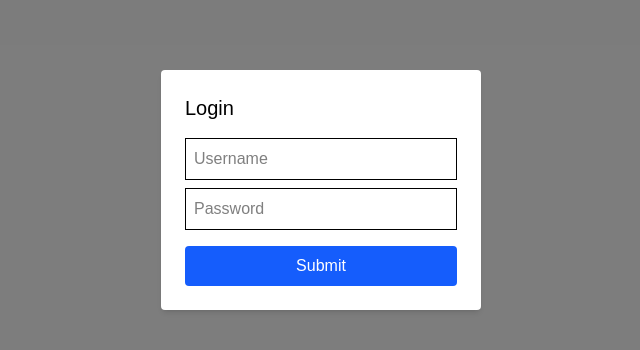
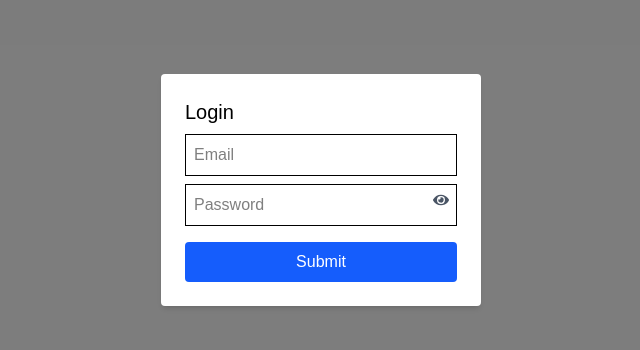
Before and after one commit to valttku/sote2035, a Next.js app in the folder client/: page /login in a window 1280 px wide. Both pictures are taken after a click on the button "Login". Shown: the part 210-560 px from the top of the page, without its empty margins (319-959 px from the left). Built offline with nearby package versions, Linux system fonts and the light colour scheme.

Commit message:
improved user login and register

```diff
--- a/client/src/app/login/page.tsx
+++ b/client/src/app/login/page.tsx
@@ -1,26 +1,40 @@
 "use client";
 import { useState } from "react";
+import { useRouter } from "next/navigation";
+import Modal from "../../components/Modal";
+import LoginForm from "../../components/LoginForm";
+import RegisterForm from "../../components/RegisterForm";
 
 export default function LoginPage() {
   const [showLogin, setShowLogin] = useState(false);
   const [showRegister, setShowRegister] = useState(false);
-  const [username, setUsername] = useState("");
-  const [password, setPassword] = useState("");
+  const router = useRouter();
 
-  async function handleSubmit(endpoint: "login" | "register") {
+  async function handleSubmit(
+    endpoint: "login" | "register",
+    email: string,
+    password: string
+  ) {
     try {
       const res = await fetch(`http://localhost:4000/api/v1/auth/${endpoint}`, {
         method: "POST",
         headers: { "Content-Type": "application/json" },
-        body: JSON.stringify({ username, password }),
+        body: JSON.stringify({ email, password }),
       });
 
       const data = await res.json();
-      alert(JSON.stringify(data, null, 2));
-      setShowLogin(false);
-      setShowRegister(false);
-      setUsername("");
-      setPassword("");
+
+      if (res.ok) {
+        if (endpoint === "login") {
+          router.push("/"); // redirect to home
+        } else {
+          alert("Registration successful! You can now log in.");
+          setShowRegister(false);
+          setShowLogin(true);
+        }
+      } else {
+        alert(data.error || "Something went wrong");
+      }
     } catch {
       alert("Error connecting to server");
     }
@@ -45,79 +59,17 @@ export default function LoginPage() {
       </div>
 
       {showLogin && (
-        <div
-          className="fixed inset-0 flex items-center justify-center bg-black/50"
-          onClick={() => setShowLogin(false)}
-        >
-          <div
-            className="bg-white p-6 rounded shadow-md w-80"
-            onClick={(e) => e.stopPropagation()}
-          >
-            <h2 className="text-xl mb-4">Login</h2>
-            <form
-              onSubmit={(e) => {
-                e.preventDefault();
-                handleSubmit("login");
-              }}
-            >
-              <input
-                type="text"
-                value={username}
-                onChange={(e) => setUsername(e.target.value)}
-                placeholder="Username"
-                className="block mb-2 border p-2 w-full"
-              />
-              <input
-                type="password"
-                value={password}
-                onChange={(e) => setPassword(e.target.value)}
-                placeholder="Password"
-                className="block mb-4 border p-2 w-full"
-              />
-              <button type="submit" className="w-full bg-blue-600 text-white p-2 rounded">
-                Submit
-              </button>
-            </form>
-          </div>
-        </div>
+        <Modal onClose={() => setShowLogin(false)}>
+          <LoginForm onSubmit={(email, password) => handleSubmit("login", email, password)} />
+        </Modal>
       )}
 
       {showRegister && (
-        <div
-          className="fixed inset-0 flex items-center justify-center bg-black/50"
-          onClick={() => setShowRegister(false)}
-        >
-          <div
-            className="bg-white p-6 rounded shadow-md w-80"
-            onClick={(e) => e.stopPropagation()}
-          >
-            <h2 className="text-xl mb-4">Register</h2>
-            <form
-              onSubmit={(e) => {
-                e.preventDefault();
-                handleSubmit("register");
-              }}
-            >
-              <input
-                type="text"
-                value={username}
-                onChange={(e) => setUsername(e.target.value)}
-                placeholder="Username"
-                className="block mb-2 border p-2 w-full"
-              />
-              <input
-                type="password"
-                value={password}
-                onChange={(e) => setPassword(e.target.value)}
-                placeholder="Password"
-                className="block mb-4 border p-2 w-full"
-              />
-              <button type="submit" className="w-full bg-green-600 text-white p-2 rounded">
-                Submit
-              </button>
-            </form>
-          </div>
-        </div>
+        <Modal onClose={() => setShowRegister(false)}>
+          <RegisterForm
+            onSubmit={(email, password) => handleSubmit("register", email, password)}
+          />
+        </Modal>
       )}
     </main>
   );
--- /dev/null
+++ b/client/src/components/LoginForm.tsx
@@ -0,0 +1,98 @@
+"use client";
+import { useState, useRef } from "react";
+import { FaEye, FaEyeSlash } from "react-icons/fa";
+
+export default function LoginForm({
+  onSubmit,
+}: {
+  onSubmit: (email: string, password: string) => void;
+}) {
+  const [email, setEmail] = useState("");
+  const [password, setPassword] = useState("");
+  const [showPassword, setShowPassword] = useState(false);
+  const [emailError, setEmailError] = useState<string | null>(null);
+  const [loading, setLoading] = useState(false);
+
+  const emailRef = useRef<HTMLInputElement>(null);
+
+  const emailOk = (v: string) => /^[^\s@]+@[^\s@]+\.[^\s@]+$/.test(v);
+
+  function validate(): boolean {
+    if (!emailOk(email)) {
+      setEmailError("Enter a valid email address");
+      emailRef.current?.focus();
+      return false;
+    }
+    setEmailError(null);
+    return true;
+  }
+
+  async function handleSubmit(e: React.FormEvent) {
+    e.preventDefault();
+    if (!validate()) return;
+    setLoading(true);
+    await onSubmit(email, password);
+    setLoading(false);
+  }
+
+  return (
+    <form onSubmit={handleSubmit} className="space-y-2">
+      <h2 className="text-xl mb-2">Login</h2>
+
+      <label htmlFor="login-email" className="sr-only">
+        Email
+      </label>
+      <input
+        id="login-email"
+        ref={emailRef}
+        type="email"
+        inputMode="email"
+        autoComplete="email"
+        spellCheck={false}
+        value={email}
+        onChange={(e) => setEmail(e.target.value)}
+        placeholder="Email"
+        className="block border p-2 w-full"
+        required
+        aria-invalid={!!emailError}
+      />
+      {emailError && (
+        <p className="text-red-600 text-sm" aria-live="polite" role="alert">
+          {emailError}
+        </p>
+      )}
+
+      <label htmlFor="login-password" className="sr-only">
+        Password
+      </label>
+      <div className="relative">
+        <input
+          id="login-password"
+          type={showPassword ? "text" : "password"}
+          autoComplete="current-password"
+          value={password}
+          onChange={(e) => setPassword(e.target.value)}
+          placeholder="Password"
+          className="block border p-2 w-full pr-10"
+          required
+        />
+        <button
+          type="button"
+          className="absolute right-2 top-2 text-gray-600"
+          onClick={() => setShowPassword(!showPassword)}
+          aria-label={showPassword ? "Hide password" : "Show password"}
+        >
+          {showPassword ? <FaEyeSlash /> : <FaEye />}
+        </button>
+      </div>
+
+      <button
+        type="submit"
+        disabled={loading}
+        className="w-full bg-blue-600 text-white p-2 rounded mt-2 disabled:opacity-50"
+      >
+        {loading ? "Loading..." : "Submit"}
+      </button>
+    </form>
+  );
+}
--- /dev/null
+++ b/client/src/components/Modal.tsx
@@ -0,0 +1,23 @@
+"use client";
+import { ReactNode } from "react";
+
+type ModalProps = {
+  children: ReactNode;
+  onClose: () => void;
+};
+
+export default function Modal({ children, onClose }: ModalProps) {
+  return (
+    <div
+      className="fixed inset-0 flex items-center justify-center bg-black/50"
+      onClick={onClose}
+    >
+      <div
+        className="bg-white p-6 rounded shadow-md w-80"
+        onClick={(e) => e.stopPropagation()}
+      >
+        {children}
+      </div>
+    </div>
+  );
+}
--- /dev/null
+++ b/client/src/components/RegisterForm.tsx
@@ -0,0 +1,161 @@
+"use client";
+import { useState, useRef } from "react";
+import { FaEye, FaEyeSlash } from "react-icons/fa";
+
+export default function RegisterForm({
+  onSubmit,
+}: {
+  onSubmit: (email: string, password: string) => void;
+}) {
+  const [email, setEmail] = useState("");
+  const [password, setPassword] = useState("");
+  const [confirmPassword, setConfirmPassword] = useState("");
+  const [showPassword, setShowPassword] = useState(false);
+  const [showConfirmPassword, setShowConfirmPassword] = useState(false);
+  const [emailError, setEmailError] = useState<string | null>(null);
+  const [passwordError, setPasswordError] = useState<string | null>(null);
+  const [confirmError, setConfirmError] = useState<string | null>(null);
+  const [loading, setLoading] = useState(false);
+
+  const emailRef = useRef<HTMLInputElement>(null);
+  const passwordRef = useRef<HTMLInputElement>(null);
+
+  const emailOk = (v: string) => /^[^\s@]+@[^\s@]+\.[^\s@]+$/.test(v);
+
+  function validate(): boolean {
+    let ok = true;
+
+    if (!emailOk(email)) {
+      setEmailError("Enter a valid email address");
+      emailRef.current?.focus();
+      ok = false;
+    } else {
+      setEmailError(null);
+    }
+
+    if (password.length < 8) {
+      setPasswordError("Password must be at least 8 characters");
+      if (ok) passwordRef.current?.focus();
+      ok = false;
+    } else {
+      setPasswordError(null);
+    }
+
+    if (password !== confirmPassword) {
+      setConfirmError("Passwords do not match");
+      ok = false;
+    } else {
+      setConfirmError(null);
+    }
+
+    return ok;
+  }
+
+  async function handleSubmit(e: React.FormEvent) {
+    e.preventDefault();
+    if (!validate()) return;
+    setLoading(true);
+    await onSubmit(email, password);
+    setLoading(false);
+  }
+
+  return (
+    <form onSubmit={handleSubmit} className="space-y-2">
+      <h2 className="text-xl mb-2">Register</h2>
+
+      <label htmlFor="reg-email" className="sr-only">
+        Email
+      </label>
+      <input
+        id="reg-email"
+        ref={emailRef}
+        type="email"
+        inputMode="email"
+        autoComplete="email"
+        spellCheck={false}
+        value={email}
+        onChange={(e) => setEmail(e.target.value)}
+        placeholder="Email"
+        className="block border p-2 w-full"
+        required
+        aria-invalid={!!emailError}
+      />
+      {emailError && (
+        <p className="text-red-600 text-sm" aria-live="polite" role="alert">
+          {emailError}
+        </p>
+      )}
+
+      <label htmlFor="reg-password" className="sr-only">
+        Password
+      </label>
+      <div className="relative">
+        <input
+          id="reg-password"
+          ref={passwordRef}
+          type={showPassword ? "text" : "password"}
+          autoComplete="new-password"
+          minLength={8}
+          value={password}
+          onChange={(e) => setPassword(e.target.value)}
+          placeholder="Password"
+          className="block border p-2 w-full pr-10"
+          required
+          aria-invalid={!!passwordError}
+        />
+        <button
+          type="button"
+          className="absolute right-2 top-2 text-gray-600"
+          onClick={() => setShowPassword(!showPassword)}
+          aria-label={showPassword ? "Hide password" : "Show password"}
+        >
+          {showPassword ? <FaEyeSlash /> : <FaEye />}
+        </button>
+      </div>
+      {passwordError && (
+        <p className="text-red-600 text-sm" aria-live="polite" role="alert">
+          {passwordError}
+        </p>
+      )}
+
+      <label htmlFor="reg-confirm" className="sr-only">
+        Confirm Password
+      </label>
+      <div className="relative">
+        <input
+          id="reg-confirm"
+          type={showConfirmPassword ? "text" : "password"}
+          autoComplete="new-password"
+          minLength={8}
+          value={confirmPassword}
+          onChange={(e) => setConfirmPassword(e.target.value)}
+          placeholder="Confirm Password"
+          className="block border p-2 w-full pr-10"
+          required
+          aria-invalid={!!confirmError}
+        />
+        <button
+          type="button"
+          className="absolute right-2 top-2 text-gray-600"
+          onClick={() => setShowConfirmPassword(!showConfirmPassword)}
+          aria-label={showConfirmPassword ? "Hide password" : "Show password"}
+        >
+          {showConfirmPassword ? <FaEyeSlash /> : <FaEye />}
+        </button>
+      </div>
+      {confirmError && (
+        <p className="text-red-600 text-sm" aria-live="polite" role="alert">
+          {confirmError}
+        </p>
+      )}
+
+      <button
+        type="submit"
+        disabled={loading}
+        className="w-full bg-green-600 text-white p-2 rounded mt-2 disabled:opacity-50"
+      >
+        {loading ? "Loading..." : "Submit"}
+      </button>
+    </form>
+  );
+}
```
